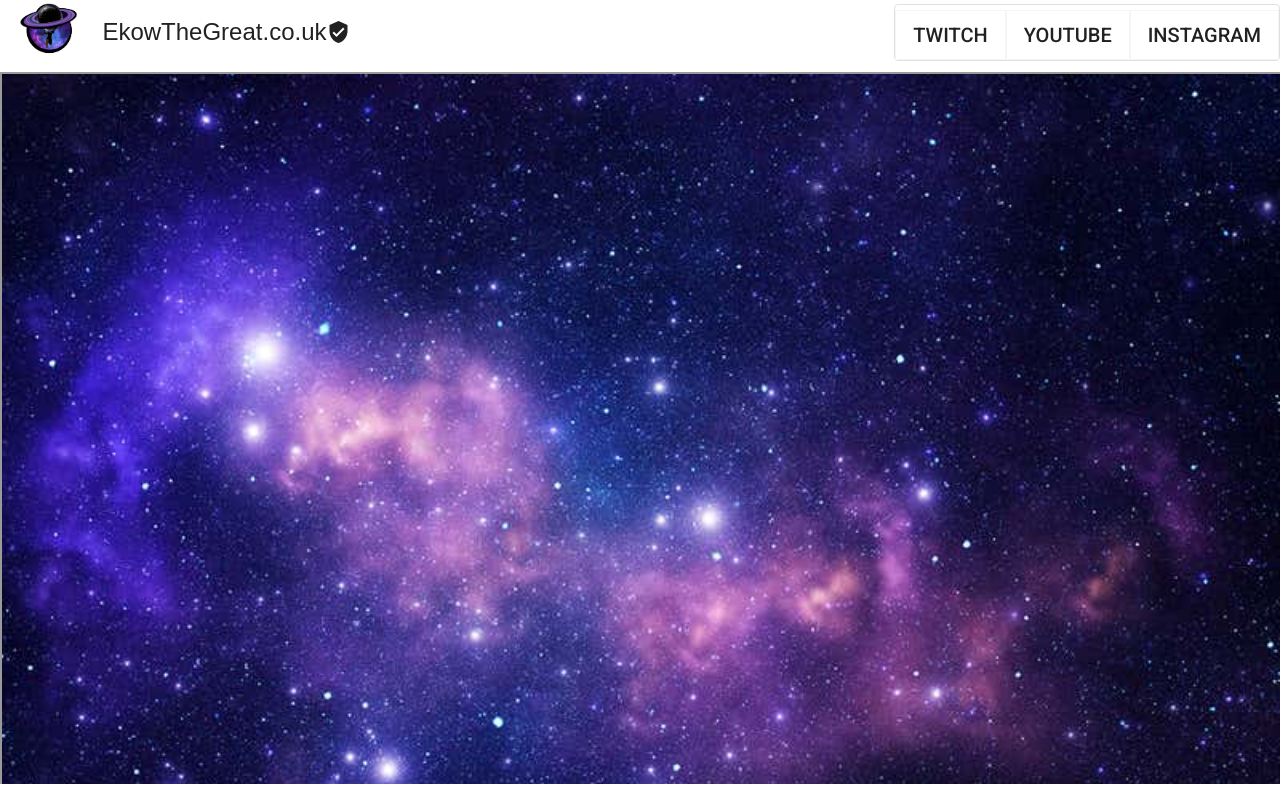
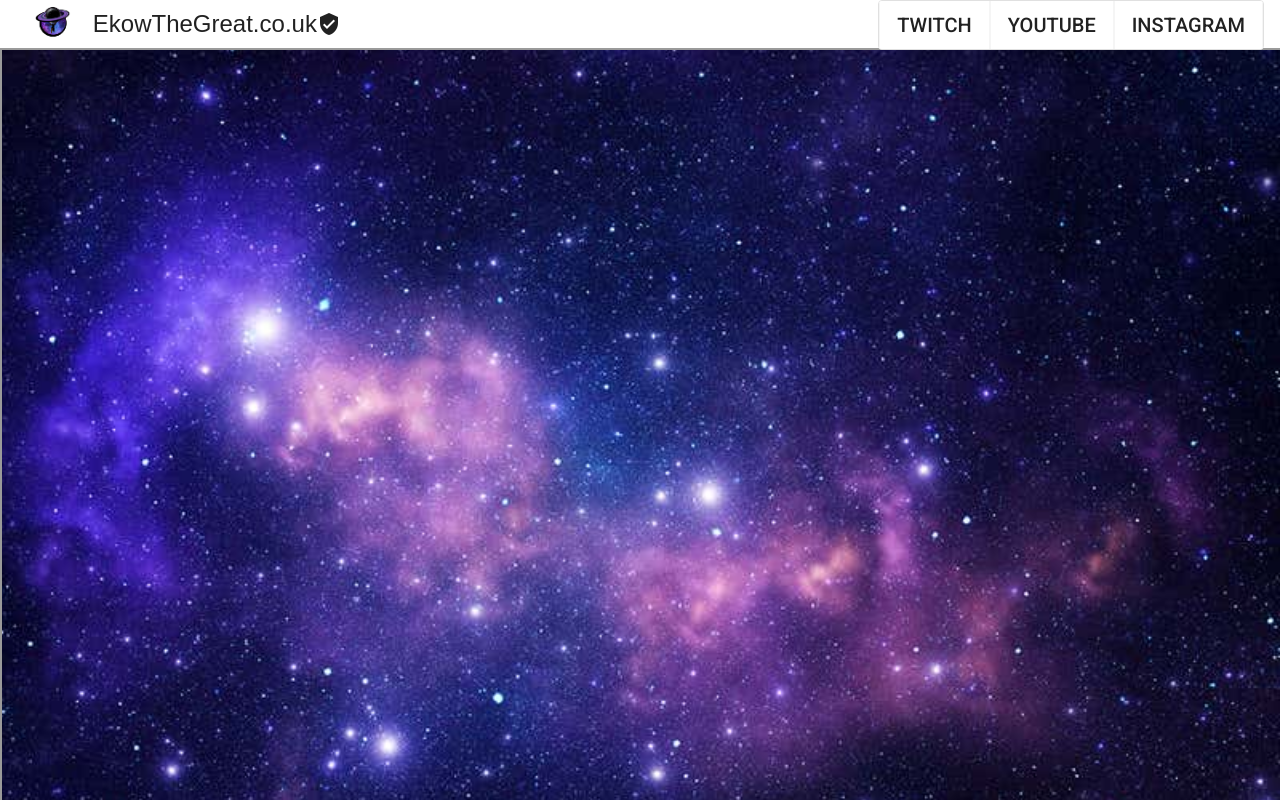
Before and after one commit to EkowTheGreat/webtest, an Angular app in the folder etgSite/: page / in a window 1280 px wide. Built offline with nearby package versions, Linux system fonts and the light colour scheme.

Commit message:
3.0.1.0
fixed toolbar on pc and adjustments to stream.html

```diff
--- a/etgSite/src/app/home/home.component.html
+++ b/etgSite/src/app/home/home.component.html
@@ -1,13 +1,4 @@
 
-<header class="header">
-
-    <script>
-        function setURL(){
-            document.getElementById('click').innerHTML = 1;
-            document.getElementById('click').innerText = 1;
-
-        }
-    </script>
 
     <div id="toolbar">
 
@@ -46,14 +37,14 @@
 
     </div>
 
-</header>
+
 
 
     <div class="body">
 
 
 
-        <iframe id="iframe_1" class="iframe-container" src="" height="690" width=100% name="iframe_1"></iframe>
+        <iframe id="iframe_1" class="iframe-container" src="" height=100% width=100% name="iframe_1"></iframe>
 
 
 
--- a/etgSite/src/app/home/home.component.scss
+++ b/etgSite/src/app/home/home.component.scss
@@ -1,5 +1,5 @@
 .buttonlink{
-    height: -webkit-fill-available;
+    height: 6vh;
     place-items: center;
     background-color: white !important;
 
@@ -13,7 +13,7 @@ mat-button-toggle-group {
 
   .mat-button-toggle {
       border: 1px rgb(245, 245, 245) solid !important;
-      margin-top: 5px !important;
+
       padding: 0 5px !important;
       z-index: 3 !important;
   }
--- a/etgSite/src/app/stream/stream.component.html
+++ b/etgSite/src/app/stream/stream.component.html
@@ -7,14 +7,14 @@
 
         <div class="stream">
             <span>
-                <iframe src="https://player.twitch.tv/?channel=ekowthegreat&parent=www.ekowthegreat.co.uk" frameborder="1" allowfullscreen="true" scrolling="no" height="480" width=70%></iframe>
+                <iframe src="https://player.twitch.tv/?channel=ekowthegreat&parent=www.ekowthegreat.co.uk" frameborder="1" allowfullscreen="true" scrolling="no" height="630" width=70%></iframe>
 
             </span>
             <span>
                 <iframe
                 id="chat_embed"
                 src="https://www.twitch.tv/embed/ekowthegreat/chat?parent=www.ekowthegreat.co.uk"
-                height="480"
+                height="630"
                 width="20%">
               </iframe>
             </span>
--- a/etgSite/src/styles.scss
+++ b/etgSite/src/styles.scss
@@ -1,34 +1,26 @@
 /* You can add global styles to this file, and also import other style files */
-.header{
-    z-index: 2;
-    top: 0vh;
-    height: 9vh;
-    width: 100vw;
-    min-width: 100vw;
-    min-height: 9vh;
-    background-color: rgba(128, 128, 128, 0);
-    -webkit-margin-collapse: discard;
+
+
     .mat-toolbar{
         background: white;
         padding: 0px;
-    }
+        z-index: 2;
+        height: 5%;
+        width: 100%;
+        min-width: 100%;
+        min-height: 2%;
+        justify-content: space-evenly;
 
-    .toolbar{
-        justify-content: space-evenly;
-    }
         .title{
             left: 10vw;
             font-size: larger;
             font-family: fantasy;
         }
         .titleLogo{
-        top: 10vh;
-        right: 10vw;
-
-        height: 10vh;
-        width: 8vw;
-        min-width: 8vw;
-        min-height: 10vh;
+            height: 6vh;
+            width: 6vw;
+            min-width: 5vw;
+            min-height: 5vh;
             background-color: rgba(128, 128, 128, 0);
             background-image: url(assets/Final4.png);
             background-size: contain;
@@ -37,7 +29,7 @@
             background-position-y: center;
         }
         .example-icon {
-
+           height:6vh;
             vertical-align: text-top;
     }
 
@@ -67,12 +59,16 @@
                 }
         }
 
+    }
 
 
-}
+
+
+
+
 .body{
 
-    top: 9vh;
+    z-index: -1;
     position: fixed;
     height: 100%;
     width: 100%;
@@ -101,16 +97,7 @@
 
 
 }
-.footer{
-    z-index: 1;
-    position: fixed;
-    top: 98%;
-    height: 2%;
-    width: 100%;
-    background-color: rgb(255, 255, 255);
-    -webkit-margin-top-collapse: discard;
 
-}
 .iframe-container{
     position: relative;
     width: 100%;
```
Lines whose indentation alone changed are shown as unchanged.
